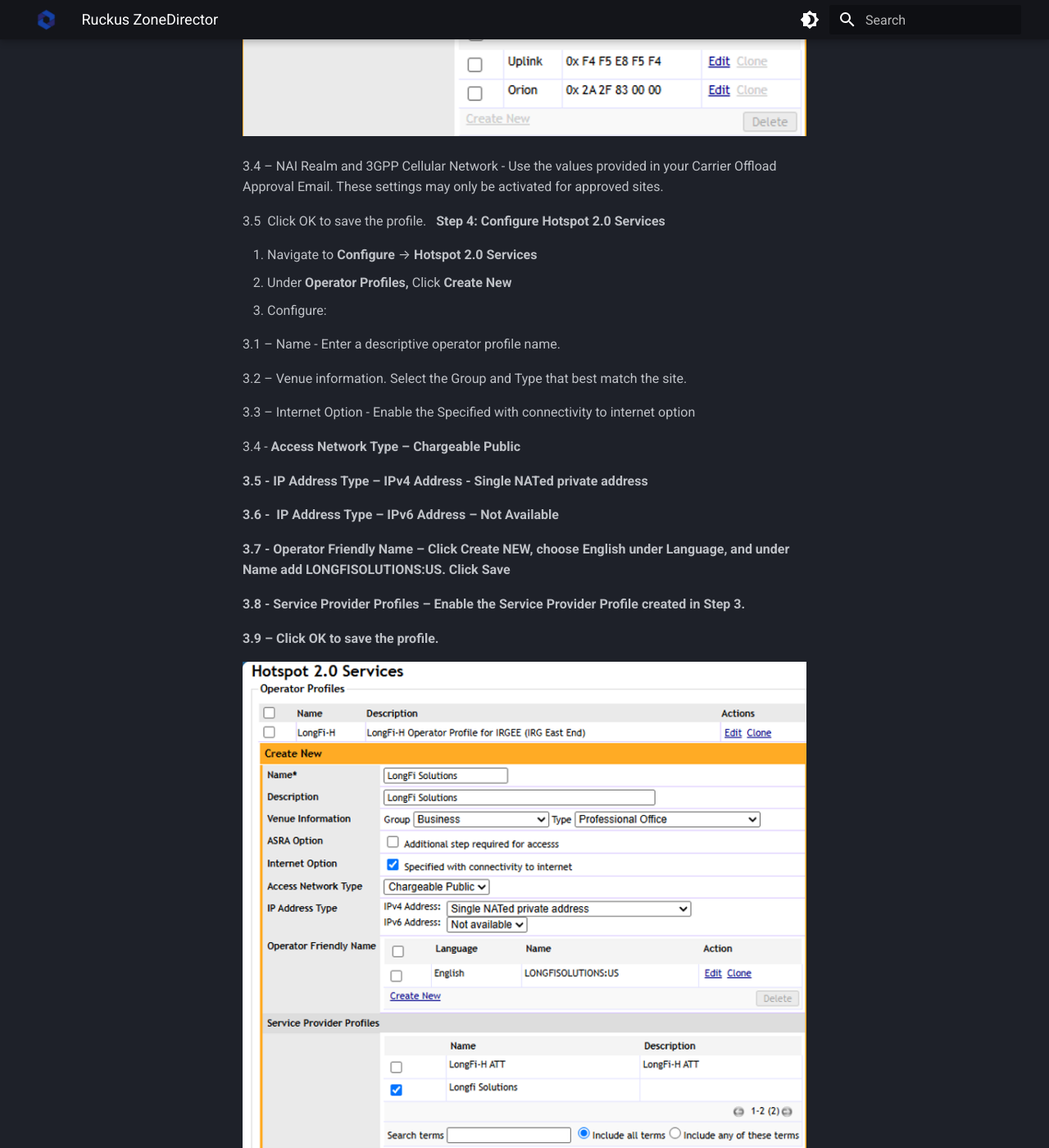
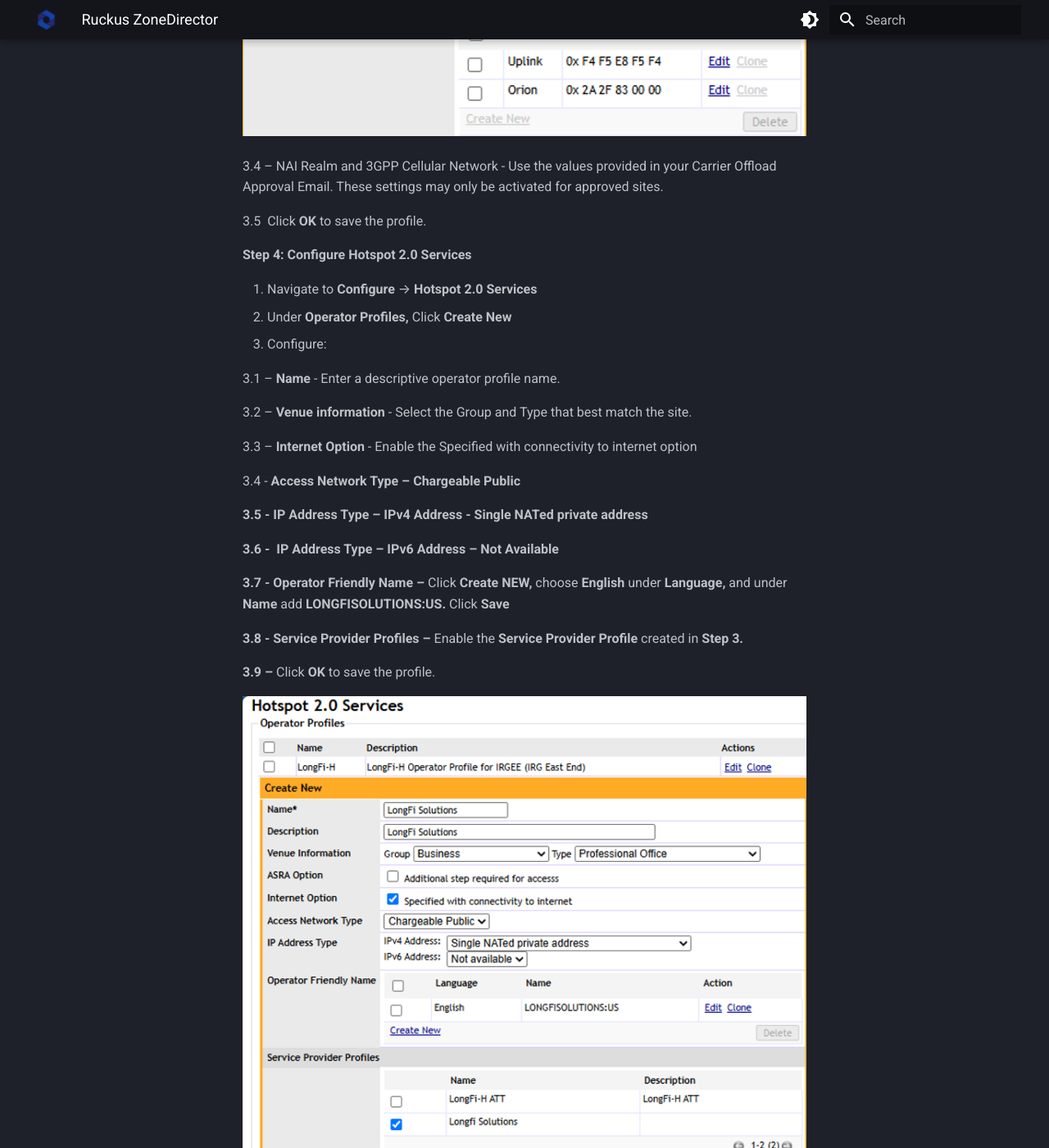
Before and after one commit to LongFi-Solutions/longfi-solutions.github.io, an MkDocs documentation site: the page built from docs/deployment/ruckus-zonedirector.md, in a window 1280 px wide and 1400 px high, scrolled down 3414 px. Shown: the whole window at 82% size. Built offline with MkDocs 1.6.1 and Material for MkDocs 9.7.7, drawn with Linux system fonts in a browser that asks for light colours; some of the changed text lies outside the part shown.

```diff
--- a/docs/deployment/ruckus-zonedirector.md
+++ b/docs/deployment/ruckus-zonedirector.md
@@ -10,11 +10,11 @@ High-Level Steps:[¶](https://longfi-solutions.github.io/deployment/cambium/#hig
 
 1. Deploy Local RadSecProxy
 2. ZoneDirector Configuration
-3. **Configure AAA Server**
-4. **Configure AAA Server Accounting**
-5. **Configure Hotspot 2.0 Services**
-6. **Create WLAN**
-7. **Create WLAN Group**
+3. Configure AAA Server
+4. Configure AAA Server Accounting
+5. Configure Hotspot 2.0 Services
+6. Create WLAN
+7. Create WLAN Group
 8. Test & Validate
 
 Deploy Local RadSecProxy[¶](https://longfi-solutions.github.io/deployment/cambium/#deploy-local-radsecproxy "Permanent link")
@@ -59,7 +59,7 @@ Take note of the IP address and shared secret of your Local RadSecProxy deployme
 2. Under **Service Provider Profiles,** Click **Create New**
 3. Configure:
 
-3.1 – Name: Enter a descriptive profile name.
+3.1 – **Name** - Enter a descriptive profile name.
 
 3.2 - Under **Domain Name List,** Click **Create New and add the following domains:**
 
@@ -79,7 +79,7 @@ Name: Uplink - Organization ID: 2A2F830000
 
 3.4 – NAI Realm and 3GPP Cellular Network - Use the values provided in your Carrier Offload Approval Email. These settings may only be activated for approved sites.
 
-3.5  Click OK to save the profile.
+3.5  Click **OK** to save the profile.
 
 **Step 4: Configure Hotspot 2.0 Services**
 
@@ -87,11 +87,11 @@ Name: Uplink - Organization ID: 2A2F830000
 2. Under **Operator Profiles,** Click **Create New**
 3. Configure:
 
-3.1 – Name - Enter a descriptive operator profile name.
+3.1 – **Name** - Enter a descriptive operator profile name.
 
-3.2 – Venue information. Select the Group and Type that best match the site.
+3.2 – **Venue information** - Select the Group and Type that best match the site.
 
-3.3 – Internet Option - Enable the Specified with connectivity to internet option
+3.3 – **Internet Option** - Enable the Specified with connectivity to internet option
 
 3.4 - **Access Network Type – Chargeable Public**
 
@@ -99,24 +99,23 @@ Name: Uplink - Organization ID: 2A2F830000
 
 **3.6 -  IP Address Type – IPv6 Address – Not Available**
 
-**3.7 - Operator Friendly Name – Click Create NEW, choose English under Language, and under Name add LONGFISOLUTIONS:US. Click Save**
+**3.7 - Operator Friendly Name –** Click **Create NEW,** choose **English** under **Language,** and under **Name** add **LONGFISOLUTIONS:US.** Click **Save**
 
-**3.8 - Service Provider Profiles – Enable the Service Provider Profile created in Step 3.**
+**3.8 - Service Provider Profiles –** Enable the **Service Provider Profile** created in **Step 3.**
 
-**3.9 – Click OK to save the profile.**
+**3.9 –** Click **OK** to save the profile.
 
  ![](/assets/images/ZoneDirector%20-%204%20profiles.png)
-
 
 **Step 5: Create WLAN**
 
 1. Navigate to **Configure** → **WLANs**
-2. Under WLANs, Click **Create New**
+2. Under **WLANs**, Click **Create New**
 3. Configure:
 
-**3.1 Name – Enter the WLAN name**
+**3.1 Name** – Enter the WLAN name
 
-**3.2 ESSID – Enter the SSID name**
+**3.2 ESSID** – Enter the SSID name
 
 **3.3 Type - Hotspot 2.0**
 
@@ -126,13 +125,13 @@ Name: Uplink - Organization ID: 2A2F830000
 
 **3.6 Encryption Options – Enable WPA2 and AES**
 
-**3.7 Hotspot 2.0 Operator – Select the Operator Profile created in Step 4.**
+**3.7 Hotspot 2.0 Operator –** Select the **Operator Profile** created in **Step 4.**
 
-**3.8 Authentication Server - Select the RADIUS server created in Step 1.**
+**3.8 Authentication Server -** Select the **RADIUS server** created in **Step 1.**
 
-**3.9 Wireless Client Isolation – Enable both client-isolation options. For VLAN/subnet isolation, select Gateway & DNS.**
+**3.9 Wireless Client Isolation –** Enable both **client-isolation options.** For VLAN/subnet isolation, select **Gateway & DNS.**
 
-**3.10  Accounting Server - Under Advanced Options, select the RADIUS Accounting server created in Step 2.**
+**3.10  Accounting Server -** Under **Advanced Options,** select the **RADIUS Accounting server** created in Step 2.
 
 **3.11 Proxy ARP – Enable Proxy ARP**
 
@@ -144,5 +143,5 @@ Name: Uplink - Organization ID: 2A2F830000
 
 **Step 6: Create WLAN Group**
 
-1. Under WLAN Groups, Click **Create New**
-2. Select the Passpoint WLAN created in Step 5 and add any other WLAN members required for the site.
+1. Under **WLAN** Groups, Click **Create New**
+2. Select the **Passpoint WLAN** created in **Step 5** and add any other WLAN members required for the site.
```
Also changed, not shown: other parts of docs/deployment/ruckus-zonedirector.md (+1 -1 lines).
